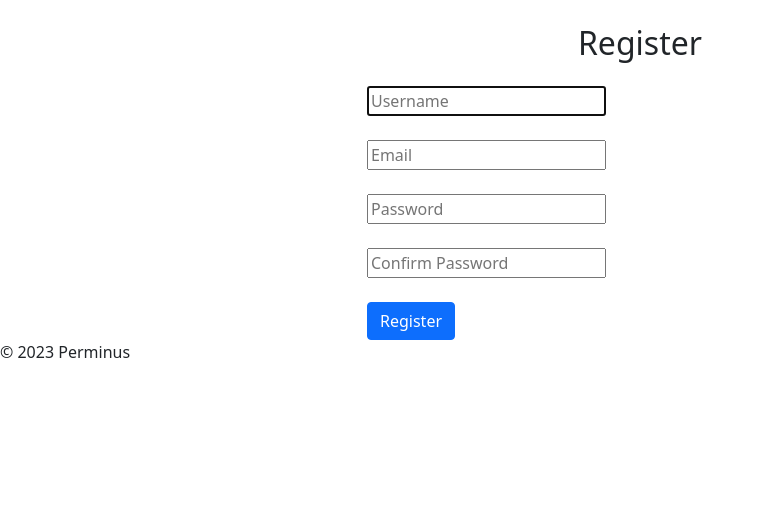
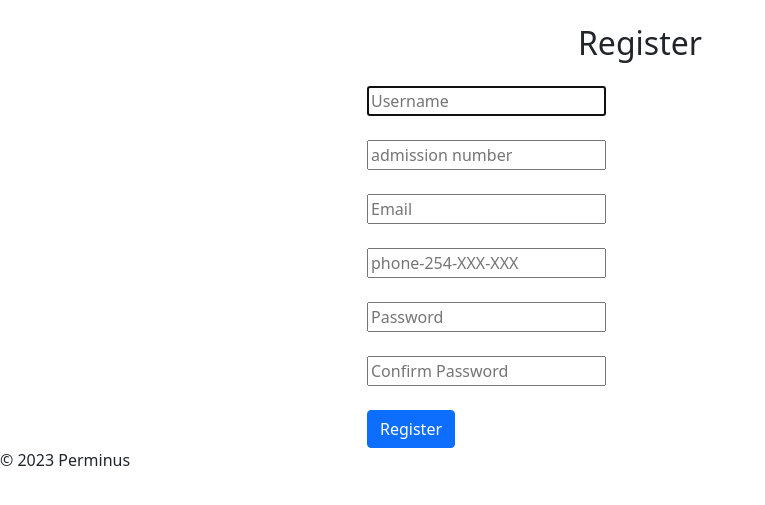
Before and after one commit to permoK/django_daraja_app, a Django app: page /register/ in a window 1280 px wide. Shown: the part 16-521 px from the top of the page, without its empty margins (0-765 px from the left). Run offline with Django 5.2, Linux system fonts and the light colour scheme; some libraries are stand-ins or nearby versions.

Commit message:
add ajax request to check_username in the database during registration

```diff
--- a/safaricomApp/mpesa/forms.py
+++ b/safaricomApp/mpesa/forms.py
@@ -1,5 +1,5 @@
 from django import forms
-from .models import MpesaPayment, User
+from .models import MpesaPayment
 
 from django.forms import ModelForm
 from django.contrib.auth.forms import UserCreationForm
@@ -9,6 +9,8 @@ from django  import forms
 
 class CreateUserForm(UserCreationForm):
     email = forms.CharField(required=True, max_length=254)
+    phone_number = forms.IntegerField(required=True)
+    admission_number = forms.IntegerField(required=True)
 
     # age = forms.IntegerField(max_value=100)
     # day = forms.IntegerField(max_value=100)
@@ -16,7 +18,7 @@ class CreateUserForm(UserCreationForm):
     # year = forms.IntegerField(max_value=3000)
     class Meta:
         model = User
-        fields = ["username", "email", "password1", "password2"]
+        fields = ["username", "email","admission_number","phone_number", "password1", "password2"]
 
 class StkpushForm(forms.Form):
     phone_number = forms.IntegerField()
--- a/safaricomApp/mpesa/templates/register.html
+++ b/safaricomApp/mpesa/templates/register.html
@@ -14,17 +14,43 @@
     <div class="row d-flex justify-content-center align-items-center style="min-height: 100vh;">
       <div class="col-md-6">
         <h2 class="mt-4 mb-4 text-center">Register</h2>
+	{% if errors %}
+      <div class="alert alert-danger" role="alert">
+        <strong>Error(s):</strong>
+        <ul>
+          {% for field, error_list in errors.items %}
+            {% for error in error_list %}
+              <li>{{ field }}: {{ error }}</li>
+            {% endfor %}
+          {% endfor %}
+        </ul>
+      </div>
+    {% endif %}
+
         <form method="post" action="{% url 'register' %}">
           {% csrf_token %}
 
           <div class="form-group">
-            {% render_field form.username placeholder="Username" %}
+            {% render_field form.username placeholder="Username" hx-post="/check_username/"  hx-trigger="keyup changed delay:1s" hx-target="#check_username"   %}
+          </div>
+
+	  <div id="check_username"></div>
+	  <br>
+
+	  <div class="form-group">
+            {% render_field form.admission_number placeholder="admission number" %}
           </div>
 	  <br>
+
           <div class="form-group">
             {% render_field form.email placeholder="Email" %}
           </div>
           <br>
+	  <div class="form-group">
+            {% render_field form.phone_number placeholder="phone-254-XXX-XXX" %}
+          </div>
+          <br>
+
 
           <div class="form-group">
             {% render_field form.password1 placeholder="Password" %}
--- a/safaricomApp/mpesa/urls.py
+++ b/safaricomApp/mpesa/urls.py
@@ -14,6 +14,7 @@ urlpatterns = [
 
 htmx_urlpatterns = [
         path('check_balance/', views.check_balance, name='check_balance'),
+        path('check_username/', views.check_username, name='check_username'),
         ]
 
 urlpatterns += htmx_urlpatterns
--- a/safaricomApp/mpesa/views.py
+++ b/safaricomApp/mpesa/views.py
@@ -3,11 +3,13 @@ from django.http import HttpResponse, request
 from django.views.decorators.csrf import csrf_exempt
 from django_daraja.mpesa.core import MpesaClient
 from .forms import StkpushForm, loginForm, CreateUserForm
-from django.contrib.auth import authenticate, login, logout
+from django.contrib.auth import authenticate, login, logout, get_user_model
 from django.contrib import messages
 from django.shortcuts import redirect
 
 from django.contrib.auth.decorators import login_required
+from django.views.decorators.http import require_http_methods
+from .models import MpesaPayment, User
 
 import requests
 import json
@@ -89,18 +91,6 @@ def payment(request):
 
     return render(request, "payment.html", context)
 
-def check_balance(request):
-    money = 100
-    amount = request.POST.get('amount')
-    if amount is not None and amount != '':
-        if int(amount) < 0:
-            return HttpResponse(f"<div style='color: orange;'>balance:{money}</div>")
-        else:
-            money = money - int(amount)
-            return HttpResponse(f"<div style='color: green;'>balance:{money}</div>")
-    else:
-        return HttpResponse(f"<div style='color: orange;'>balance:{money}</div>")
-
 
 def login_view(request):
 
@@ -136,7 +126,35 @@ def register(request):
            messages.success(request, 'Account was created successfully')
            return redirect('login')
     else:
+        # form error
         form = CreateUserForm()
         context = { "form":form }
-    context = { "form":form }
+    context = { "form":form, "errors":form.errors }
     return render(request, "register.html", context)
+
+
+
+# ajax views
+def check_balance(request):
+    money = 100
+    amount = request.POST.get('amount')
+    if amount is not None and amount != '':
+        if int(amount) < 0:
+            return HttpResponse(f"<div style='color: orange;'>balance:{money}</div>")
+        else:
+            money = money - int(amount)
+            return HttpResponse(f"<div style='color: green;'>balance:{money}</div>")
+    else:
+        return HttpResponse(f"<div style='color: orange;'>balance:{money}</div>")
+
+@require_http_methods(["POST"])
+def check_username(request):
+    username = request.POST.get('username', None)
+
+    if username is not None and username != '':
+        if get_user_model().objects.filter(username=username).exists():
+            return HttpResponse("<div style='color:red;'>Username already exists</div>")
+        else:
+            return HttpResponse("<div style='color:green;'>Username is available</div>")
+    else:
+        return HttpResponse("None")
```
Also changed, not shown: safaricomApp/mpesa/models.py (+7 -6 lines), safaricomApp/db.sqlite3, safaricomApp/mpesa/migrations/0002_remove_mpesapayment_account_reference_and_more.py (added).
